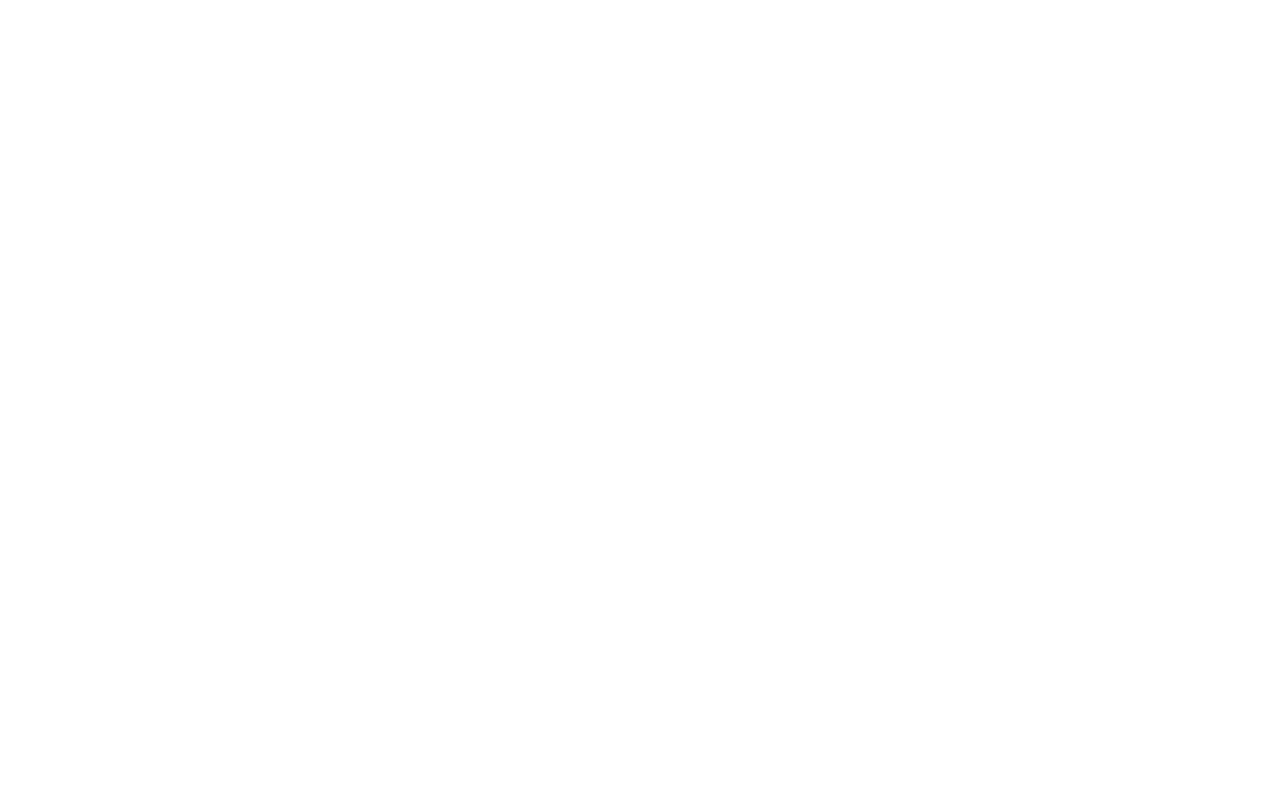
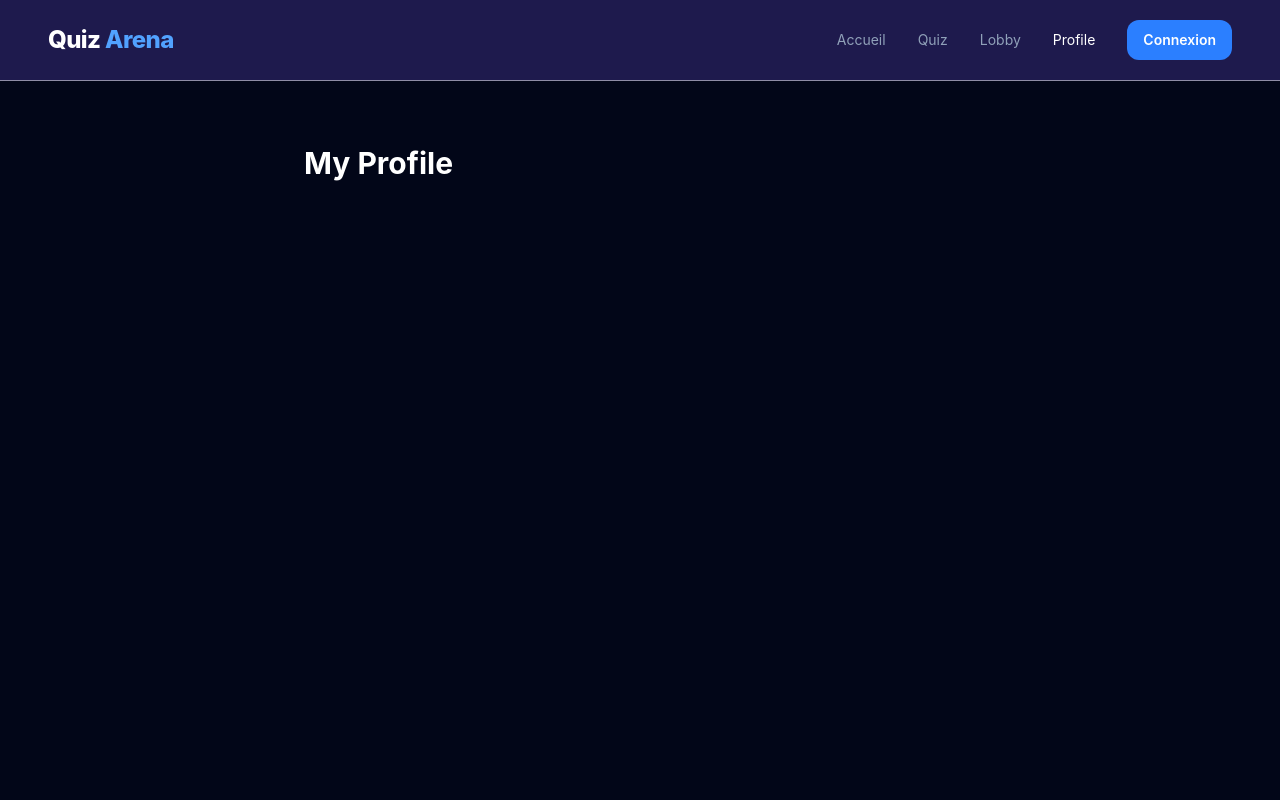
Before and after one commit to rafeger/Transcendance, a React (Vite) app in the folder frontend/: page /profile in a window 1280 px wide. Before the commit this address had no page. Shown: the top 800 px of the page. Built offline with nearby package versions, Linux system fonts and the light colour scheme.

Commit message:
Add files via upload

```diff
--- a/frontend/src/App.tsx
+++ b/frontend/src/App.tsx
@@ -3,6 +3,7 @@
 import Auth from "./pages/Auth";
 import Lobby from "./pages/Lobby";
 import MainLayout from "./layout/Layout";
+import Profile from "./pages/Profile";
 
 function App() {
   return (
@@ -11,6 +12,8 @@
         <Route element={<MainLayout />}>
           <Route path="/" element={<Home />} />
           <Route path="/auth" element={<Auth />} />
+          <Route path="/lobby" element={<Lobby />} />
+          <Route path="/profile" element={<Profile />} />
         </Route>
       </Routes>
     </BrowserRouter>
```
